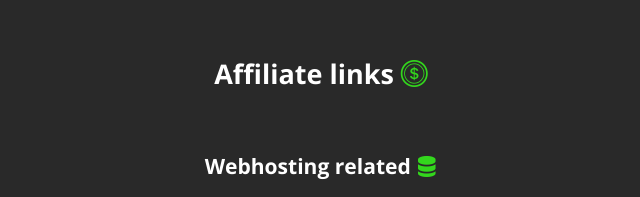
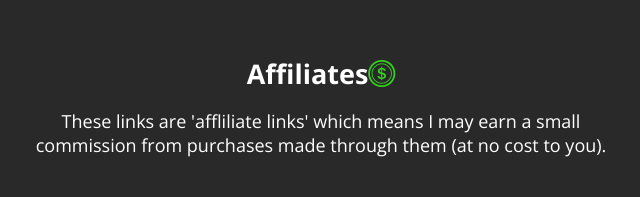
Before and after one commit to godarayudhvir/links.cyberalliance.in, a plain HTML site: page affiliates.html in a window 1280 px wide. Shown: the top 197 px of the page, without its empty margins (319-959 px from the left). Drawn offline with nearby package versions, Linux system fonts and the light colour scheme.

Commit message:
Summary for Affiliates added

```diff
--- a/affiliates.html
+++ b/affiliates.html
@@ -37,7 +37,8 @@
     <div class="row">
       <div class="column" style="margin-top: 10%">
 
-        <h2>Affiliate links <i class="bi-coin" style="color: rgb(51, 214, 29)"></i></h2>
+        <h2>Affiliates<i class="bi-coin" style="color: rgb(51, 214, 29)"></i></h2>
+        <p>These links are 'affliliate links' which means I may earn a small commission from purchases made through them (at no cost to you).</p>
         <br>
         <h3> Webhosting related <i class="bi-server" style="color: rgb(51, 214, 29)"></i></h3>
 
```
Also changed, not shown: README.md.
